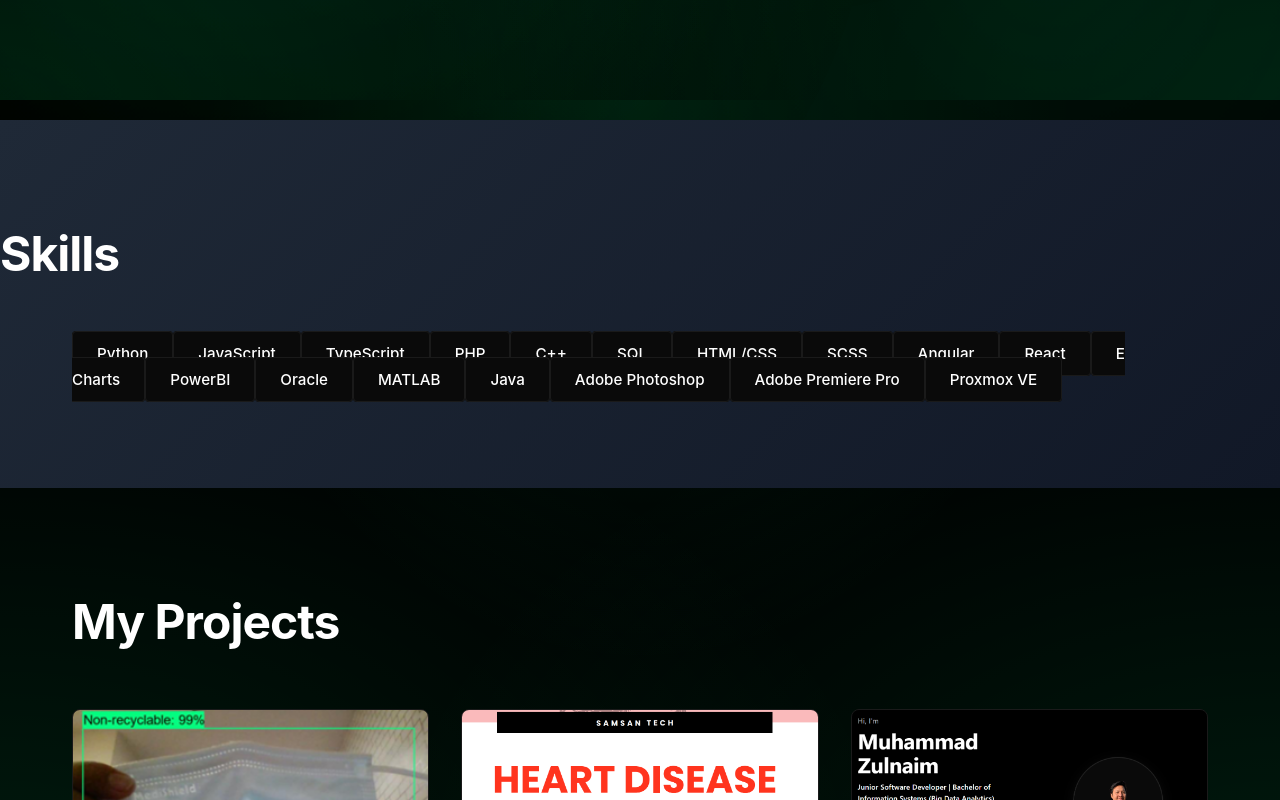
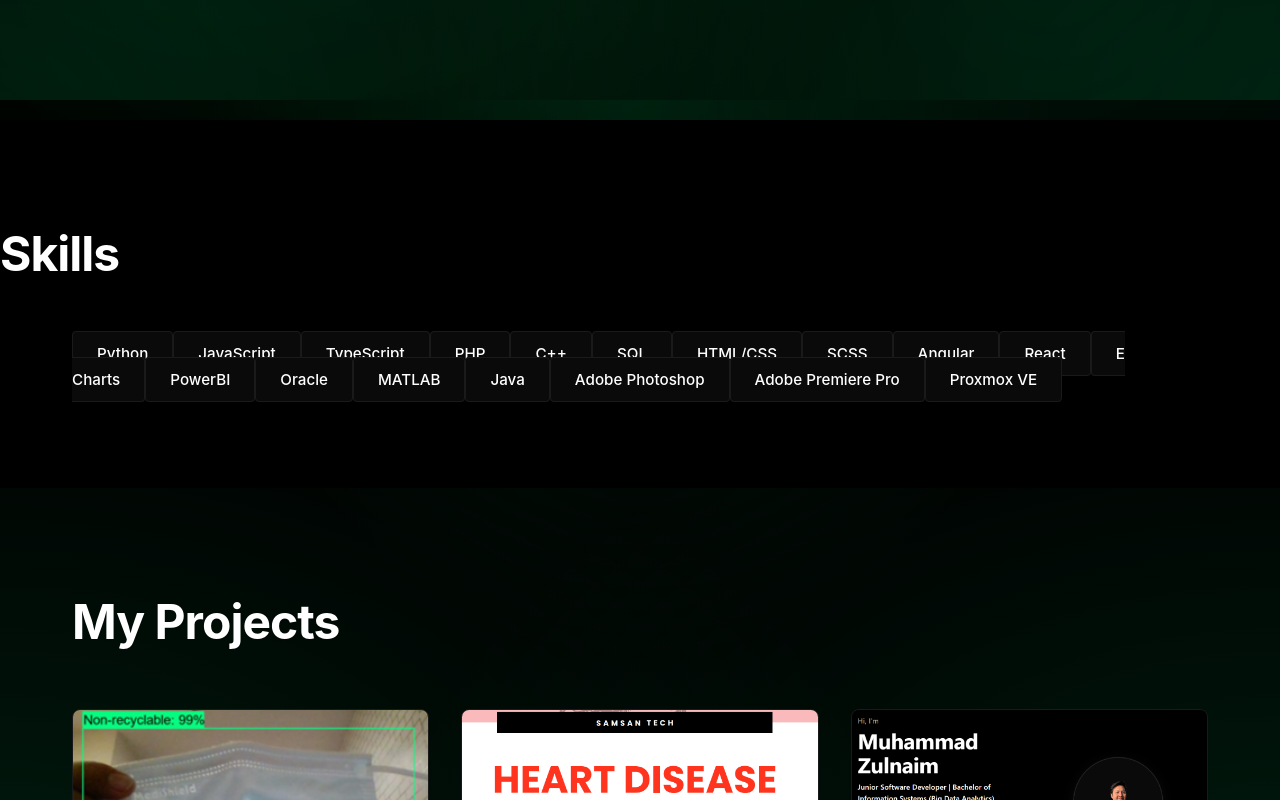
Before and after one commit to zulnaim-IT/My-Project, a React (Vite) app in the folder my profile/frontend/: page / in a window 1280 px wide. Shown: the part 700-1500 px from the top of the page. Built offline with nearby package versions, Linux system fonts and the light colour scheme.

Commit message:
style: update background styles for Education and Skills components to use primary color

```diff
--- a/my profile/frontend/src/components/Education.css
+++ b/my profile/frontend/src/components/Education.css
@@ -1,10 +1,6 @@
 .education {
   padding: 6rem 0;
-  background: linear-gradient(135deg, #f3f4f6 0%, #e5e7eb 100%);
-}
-
-[data-theme="dark"] .education {
-  background: linear-gradient(135deg, #1f2937 0%, #111827 100%);
+  background: var(--bg-primary);
 }
 
 .education-container {
--- a/my profile/frontend/src/components/Skills.css
+++ b/my profile/frontend/src/components/Skills.css
@@ -1,10 +1,6 @@
 .skills {
   padding: 6rem 0;
-  background: linear-gradient(135deg, #f3f4f6 0%, #e5e7eb 100%);
-}
-
-[data-theme="dark"] .skills {
-  background: linear-gradient(135deg, #1f2937 0%, #111827 100%);
+  background: var(--bg-primary);
 }
 
 .skills-container {
```
